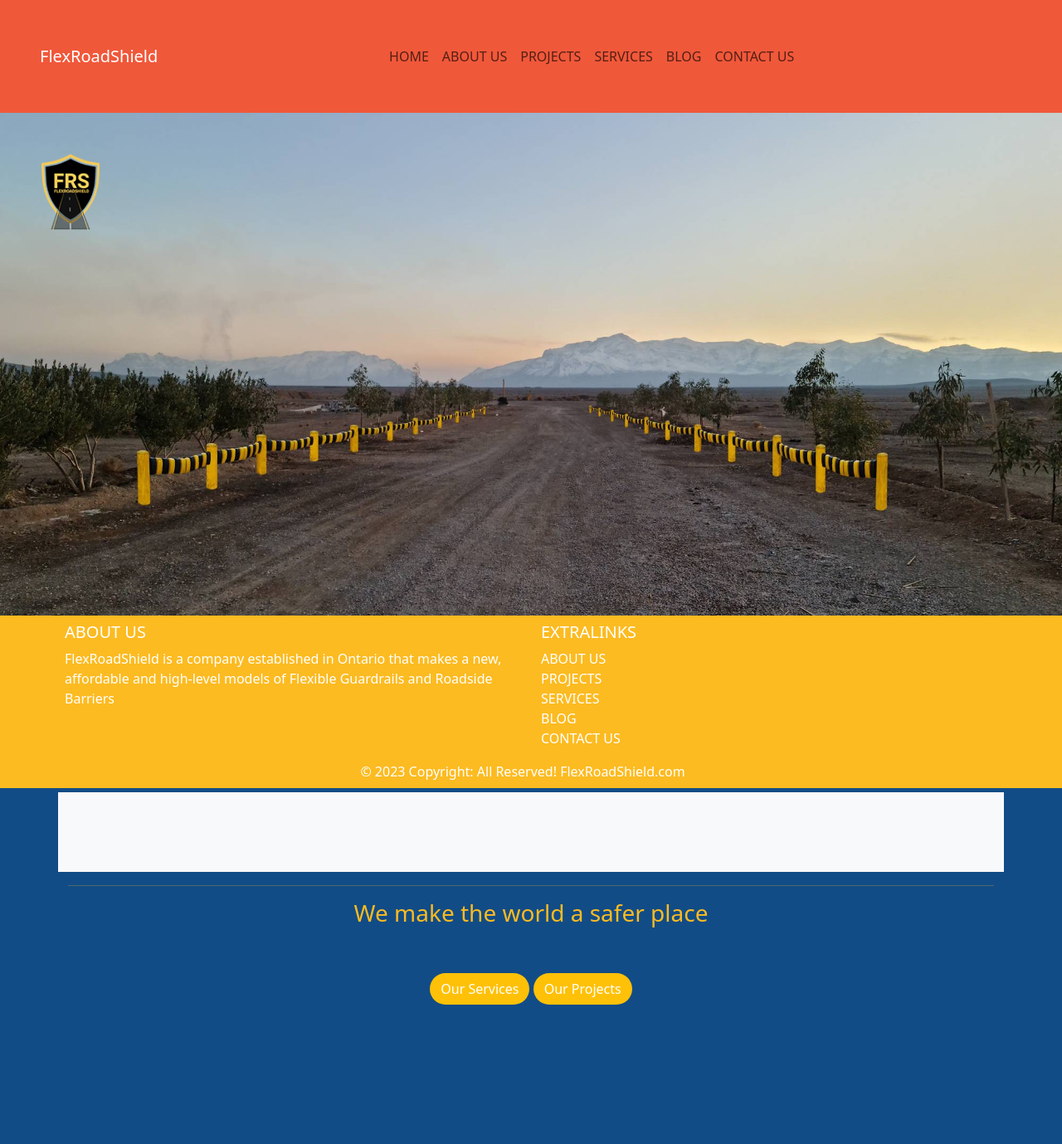
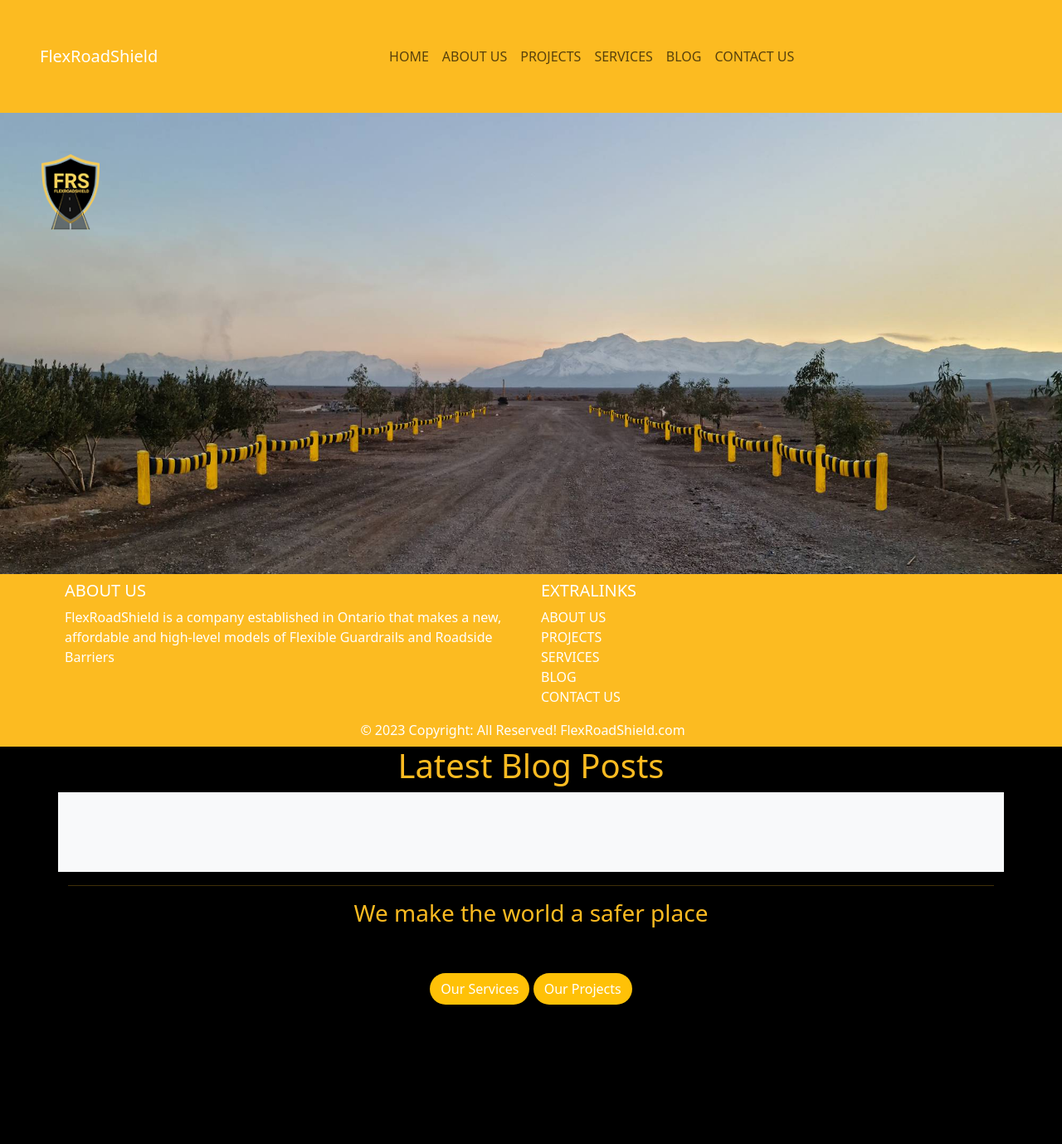
Before and after one commit to sarareshadi/flexroadshield, a Django app: page / in a window 1280 px wide. Shown: the whole page at 83% size. Run offline with Django 3.2, Linux system fonts and the light colour scheme; data that the repository does not hold is empty; parts of the project's set-up code (start-up, migrations or seed data) failed here and were passed over; some libraries are stand-ins or nearby versions.

Commit message:
fix style

```diff
--- a/static/css/base.css
+++ b/static/css/base.css
@@ -1,5 +1,5 @@
 body {
-    background-color: #124c86;
+    background-color: #000000;
     padding: 0;
     margin: 0;
     color: #fcbb21;
@@ -16,14 +16,14 @@
 
 
 .navbar-custom {
-    background-color: #f0583a; /* Custom background color */
+    background-color: #fcbb21;
 }
 
 .footer-custom {
     background-color: #fcbb21;
     position: fixed;
 	width: 100%;
-	bottom: -150px;
+	bottom: -100px;
 	display: block;
     transition: bottom 0.6s;
 }
@@ -33,6 +33,7 @@
 }
 
 .footer-custom a{
+    background-color: #fcbb21;
     margin-right: 20px;
     color: rgb(244, 248, 253);
     text-decoration: none;
--- a/templates/_footer.html
+++ b/templates/_footer.html
@@ -1,4 +1,4 @@
-<footer class="footer-custom text-white text-center text-lg-start fixed-bottom">
+<footer class="text-white text-center text-lg-start fixed-bottom footer-custom">
   <!-- Grid container -->
   <div class="container p-2">
     <!--Grid row-->
```
